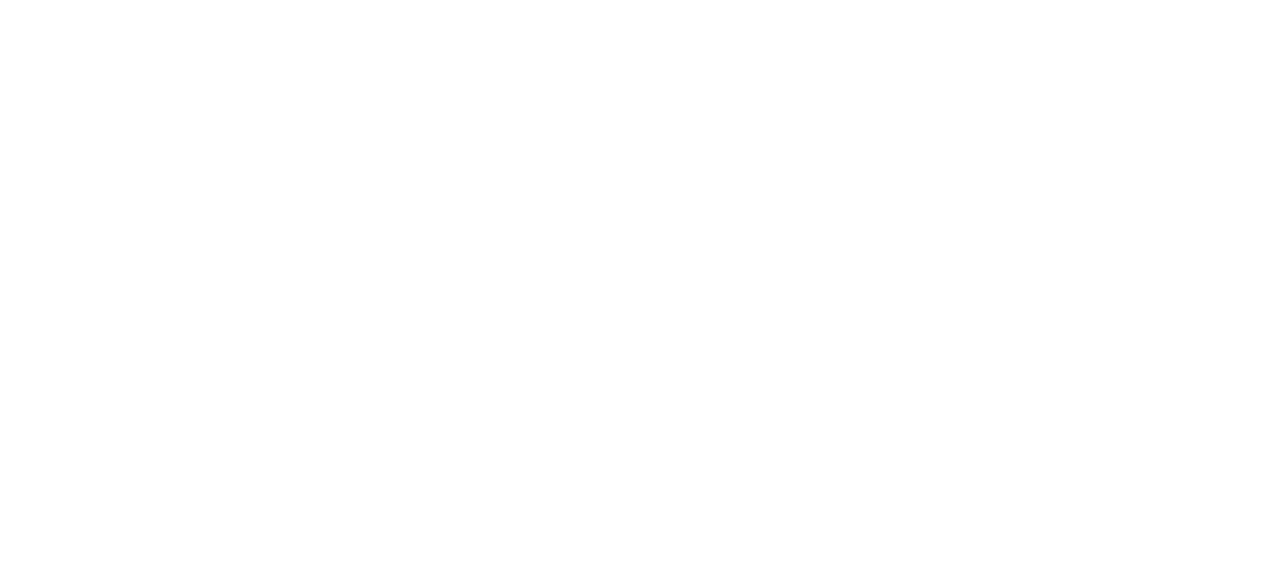
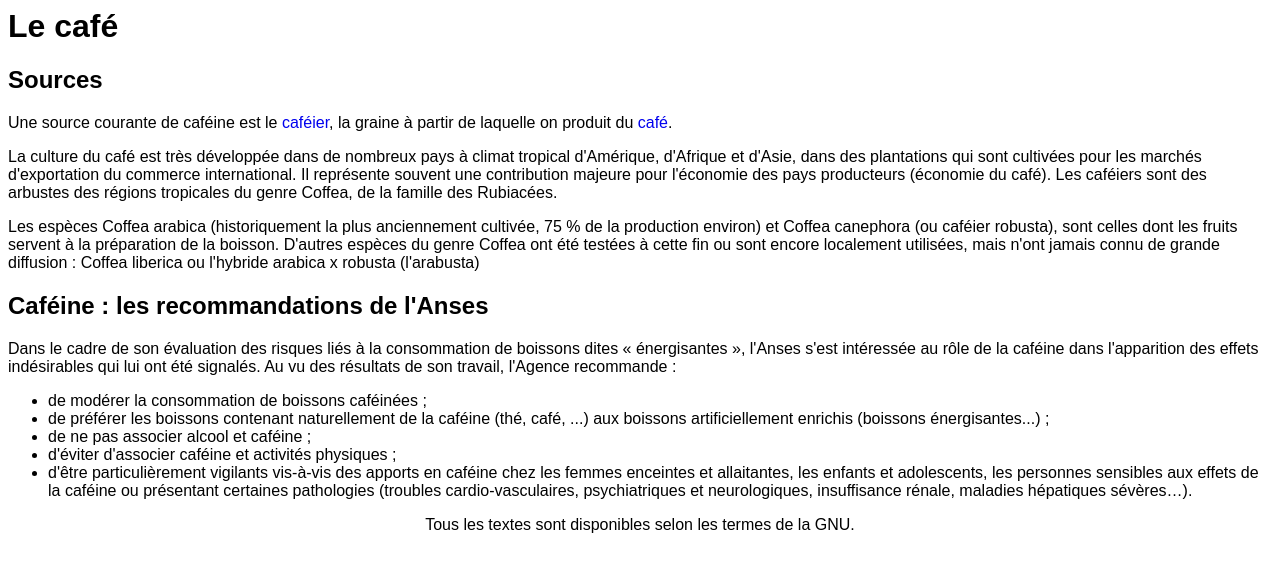
Before and after one commit to QBidolet/HTML-CSS-12-juin, a plain HTML site: page cours/06-css/index.html in a window 1280 px wide. Drawn offline with Linux system fonts and the light colour scheme.

Commit message:
- correction exercice css

```diff
--- a/cours/06-css/cafe.css
+++ b/cours/06-css/cafe.css
@@ -1,12 +1,12 @@
-/* Ce fichier va contenir votre css. */
+body {
+    font-family: sans-serif;
+}
 
-/*
-Pour enlever le souligner d'un élément.
-text-decoration: none;
+a {
+    text-decoration: none;
+}
 
-Pour centrer des éléments, on peut utiliser la propriété.
-text-align: center;
-
-Pour définir la police.
-font: Arial;
- */
+.licence {
+    text-align: center;
+    color: black;
+}
--- a/cours/06-css/index.html
+++ b/cours/06-css/index.html
@@ -1 +1,58 @@
 <!-- Ce fichier va contenir votre HTML -->
+<html>
+    <head>
+        <title>Le café</title>
+        <meta charset="utf-8">
+        <link type="text/CSS" rel="stylesheet" href="cafe.css">
+    </head>
+
+    <body>
+        <h1>Le café</h1>
+        <h2>Sources</h2>
+        <p>
+            Une source courante de caféine est le <a href="https://fr.wikipedia.org/wiki/Caf%C3%A9ier">
+                caféier</a>, la graine à partir de laquelle on produit
+                du <a href="https://fr.wikipedia.org/wiki/Caf%C3%A9">café</a>.
+        </p>
+        <p>
+            La culture du café est très développée dans de nombreux pays à climat tropical d'Amérique,
+            d'Afrique et d'Asie, dans des plantations qui sont cultivées pour les marchés d'exportation
+            du commerce international. Il représente souvent une contribution majeure pour l'économie des
+             pays producteurs (économie du café). Les caféiers sont des arbustes des régions tropicales
+             du genre Coffea, de la famille des Rubiacées.
+        </p>
+        <p>
+            Les espèces Coffea arabica (historiquement la plus anciennement cultivée,
+            75 % de la production environ) et Coffea canephora (ou caféier robusta),
+             sont celles dont les fruits servent à la préparation de la boisson.
+             D'autres espèces du genre Coffea ont été testées à cette fin ou sont encore
+             localement utilisées, mais n'ont jamais connu de grande diffusion : Coffea
+             liberica ou l'hybride arabica x robusta (l'arabusta)
+        </p>
+
+        <h2>Caféine : les recommandations de l'Anses</h2>
+        <p>
+            Dans le cadre de son évaluation des risques liés à la consommation de boissons dites
+            « énergisantes », l'Anses s'est intéressée au rôle de la caféine dans l'apparition
+            des effets indésirables
+            qui lui ont été signalés. Au vu des résultats de son travail, l'Agence recommande :
+        </p>
+        <p>
+            <ul>
+                <li>de modérer la consommation de boissons caféinées ;</li>
+                <li>de préférer les boissons contenant naturellement de la caféine (thé, café, ...)
+                    aux boissons artificiellement enrichis (boissons énergisantes...) ;</li>
+                <li>de ne pas associer alcool et caféine ;</li>
+                <li>d'éviter d'associer caféine et activités physiques ;</li>
+                <li>
+                    d'être particulièrement vigilants vis-à-vis des apports en caféine chez les
+                    femmes enceintes et allaitantes, les enfants et adolescents, les personnes sensibles
+                    aux effets de la caféine ou présentant certaines pathologies (troubles cardio-vasculaires,
+                    psychiatriques et neurologiques, insuffisance rénale, maladies hépatiques sévères…).
+                </li>
+            </ul>
+        </p>
+            <p class="licence">Tous les textes sont disponibles selon les termes de la
+                <a class="licence" href="https://fr.wikipedia.org/wiki/Wikip%C3%A9dia:Licence_de_documentation_libre_GNU">GNU</a>.</p>
+    </body>
+</html>
```
